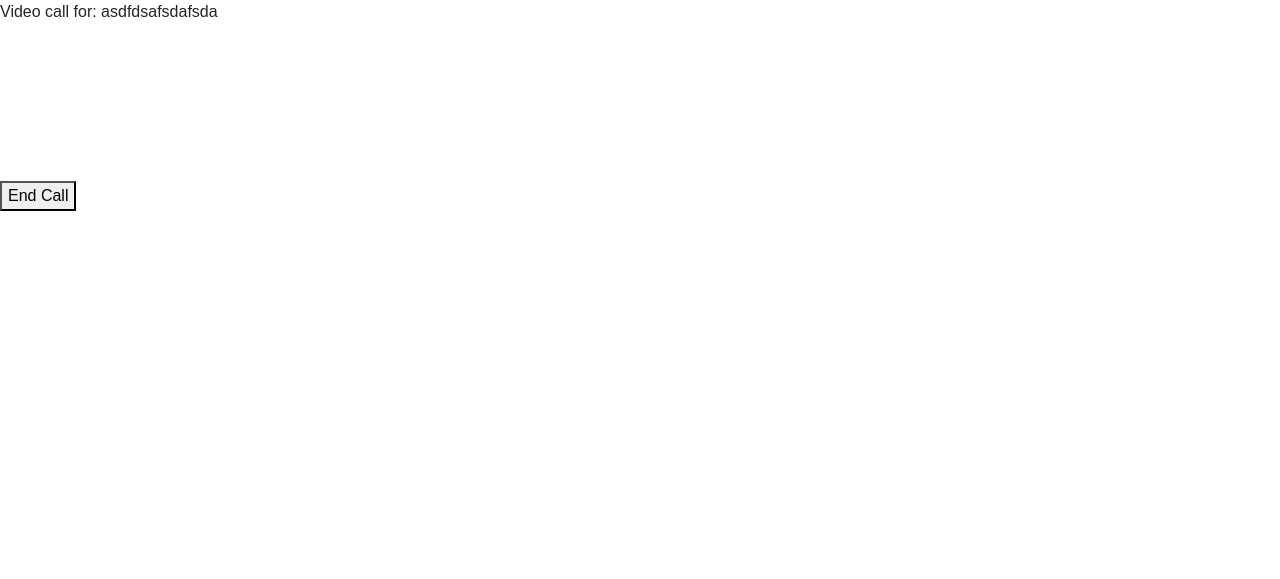
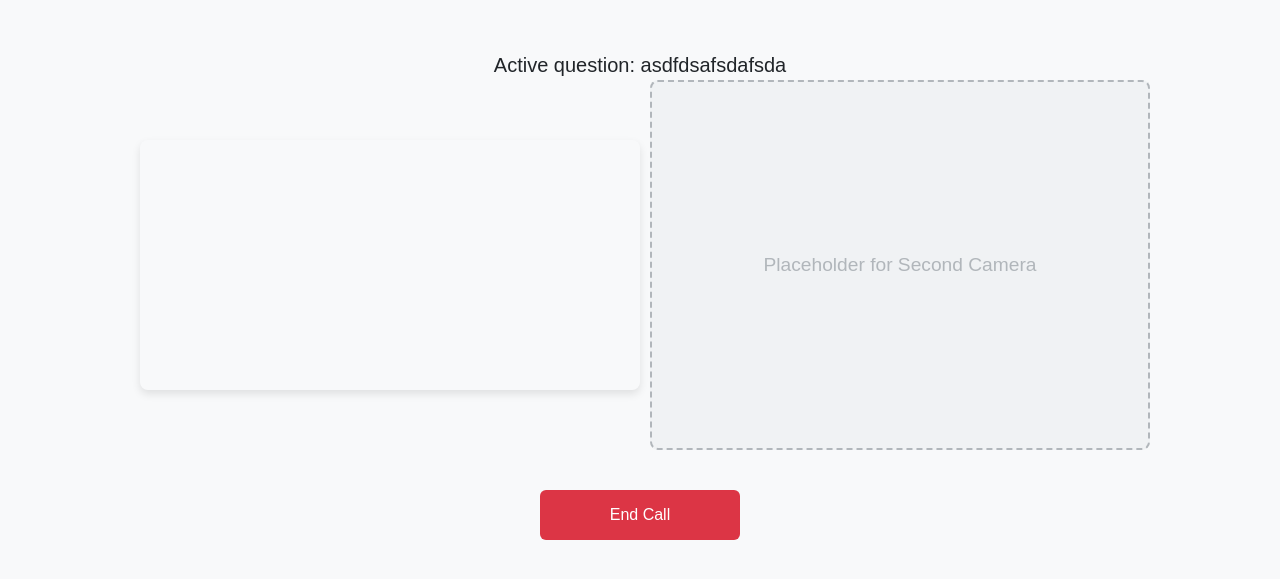
Before and after one commit to Priy4s/TLE-1-experiment-3, a PHP site: page /answer_question.php?question_id=5 in a window 1280 px wide. Shown: the top 579 px of the page. Run offline with PHP 8.4, Linux system fonts and the light colour scheme; a user stored in the database is signed in; data comes from the database, SQL or seed files in the repository.

Commit message:
basic css changs voor answer video call

```diff
--- a/answer_question.php
+++ b/answer_question.php
@@ -28,20 +28,89 @@ $userRole = mysqli_fetch_assoc($userRoleResult)['role'];
     <title>Answer Question</title>
     <link href="https://cdn.jsdelivr.net/npm/bootstrap@5.3.0-alpha3/dist/css/bootstrap.min.css" rel="stylesheet">
     <link href="styles/style.css" rel="stylesheet">
+    <style>
+        body {
+            background-color: #f8f9fa; /* Light background color */
+        }
 
+        main {
+            display: flex;
+            justify-content: center;
+            align-items: center;
+            flex-direction: column;
+            margin-top: 50px;
+        }
+
+        section {
+            display: flex; /* Enable Flexbox */
+            flex-direction: column; /* Align children in a column */
+            justify-content: center; /* Center vertically */
+            align-items: center; /* Center horizontally */
+            text-align: center; /* Center text */
+        }
+
+        #container {
+            display: flex;
+            justify-content: center;
+            align-items: center;
+            margin-bottom: 20px;
+        }
+
+        video {
+            width: 500px; /* Width of the video element */
+            height: auto; /* Maintain aspect ratio */
+            border-radius: 8px; /* Rounded corners */
+            box-shadow: 0 4px 8px rgba(0, 0, 0, 0.1); /* Light shadow effect */
+            margin: 0 10px; /* Space between videos */
+        }
+
+        button {
+            margin-top: 20px; /* Adjust margin as needed */
+            width: 200px; /* Set a fixed width for the button */
+            height: 50px; /* Set a fixed height for the button */
+        }
+
+        /* Style for the End Call button */
+        .end-call-btn {
+            background-color: #dc3545; /* Bootstrap red color */
+            color: white; /* Text color */
+            border: none; /* Remove border */
+            transition: background-color 0.3s ease; /* Smooth transition for background color */
+        }
+
+        .end-call-btn:hover {
+            background-color: #c82333; /* Darker red on hover */
+        }
+
+
+        /* Placeholder for future video fields */
+        .placeholder {
+            width: 500px;
+            height: 370px;
+            background-color: #e9ecef;
+            border: 2px dashed #6c757d; /* Dashed border for the placeholder */
+            border-radius: 8px; /* Rounded corners */
+            display: flex;
+            justify-content: center;
+            align-items: center;
+            font-size: 1.2em;
+            color: #6c757d;
+        }
+    </style>
 </head>
 <body>
 <main>
     <section>
-            <span><?php echo 'Video call for: ' . htmlspecialchars($question['content']); ?></span>
+        <span class="fs-5"><?php echo 'Active question: ' . htmlspecialchars($question['content']); ?></span>
         <div id="container">
             <video autoplay="true" id="videoElement"></video>
+            <div class="placeholder">Placeholder for Second Camera</div>
         </div>
         <?php
         if ($userRole == 'expert' || $userRole == 'admin') {
-                    echo '<button id="endCallToHome">End Call</button>';
+            echo '<button id="endCallToHome" class="btn end-call-btn">End Call</button>';
         } else {
-                    echo '<button id="endCallToRating">End Call and rate expert</button>';
+            echo '<button id="endCallToRating" class="btn btn-warning">End Call and rate expert</button>';
         }
         ?>
     </section>
@@ -78,6 +147,4 @@ $userRole = mysqli_fetch_assoc($userRoleResult)['role'];
             });
         }
     });
-
-
 </script>
```
Also changed, not shown: question_details.php (+16 -9 lines). Lines whose indentation alone changed are shown as unchanged.
